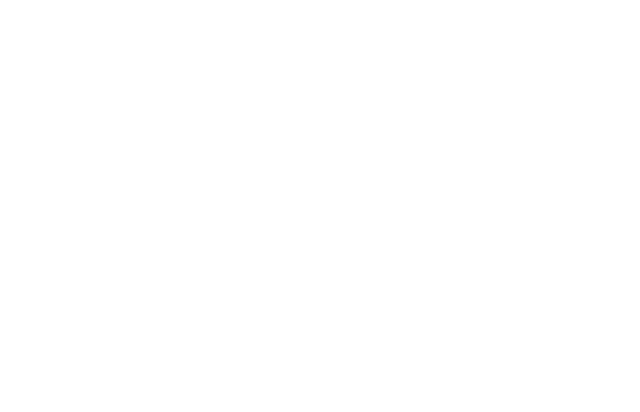
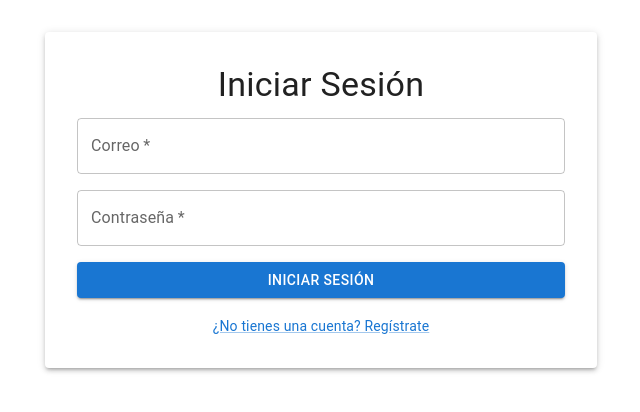
Before and after one commit to Brayan0304/sgafrontend, a React (Create React App) app in the folder sga-frontend/: page /login in a window 1280 px wide. Before the commit this address had no page. Shown: the top 412 px of the page, without its empty margins (319-959 px from the left). Built offline with nearby package versions, Linux system fonts and the light colour scheme.

Commit message:
Inicio de sesion

```diff
--- a/sga-frontend/src/App.js
+++ b/sga-frontend/src/App.js
@@ -1,22 +1,42 @@
-import React from 'react';
-import { BrowserRouter as Router, Routes, Route } from 'react-router-dom';
+import React, { useState } from 'react';
+import { BrowserRouter as Router, Routes, Route, Navigate } from 'react-router-dom';
 import Home from './components/Home';
 import Addsalary from './components/Addsalary';
 import Addstaff from './components/Addstaff';
 import Reports from './components/Reports';
 import Settings from './components/Settings';
+import Login from './components/Login';
 
 function App() {
+  const [isAuthenticated, setIsAuthenticated] = useState(false);
+
+  const handleLogin = () => {
+    setIsAuthenticated(true); // Esto se activará al iniciar sesión exitosamente
+  };
+
   return (
     <Router>
       <Routes>
-        <Route path="/" element={<Home />}>
+        <Route
+          path="/"
+          element={
+            isAuthenticated ? (
+              <Home />
+            ) : (
+              <Navigate to="/login" replace />
+            )
+          }
+        >
           <Route index element={<Addstaff />} />
           <Route path="addsalary" element={<Addsalary />} />
           <Route path="addstaff" element={<Addstaff />} />
           <Route path="reports" element={<Reports />} />
           <Route path="settings" element={<Settings />} />
         </Route>
+        <Route
+          path="/login"
+          element={<Login onLogin={handleLogin} />}
+        />
       </Routes>
     </Router>
   );
--- /dev/null
+++ b/sga-frontend/src/components/Login.js
@@ -0,0 +1,150 @@
+import React, { useState } from 'react';
+import { useNavigate } from 'react-router-dom';
+import axios from 'axios';
+import {
+  Container,
+  Typography,
+  TextField,
+  Button,
+  Grid,
+  Paper,
+  Link,
+} from '@mui/material';
+
+const Login = ({ onLogin }) => {
+  const [formData, setFormData] = useState({ email: '', password: '' });
+  const [showRegister, setShowRegister] = useState(false);
+  const navigate = useNavigate();
+
+  const handleChange = (e) => {
+    setFormData({ ...formData, [e.target.name]: e.target.value });
+  };
+
+  const handleLoginSubmit = async (e) => {
+    e.preventDefault();
+    try {
+      const response = await axios.post('http://127.0.0.1:8000/api/login', formData);
+      alert(`Bienvenido ${response.data.user.name}`);
+      onLogin(); // Activa la autenticación en el componente principal
+      navigate('/'); // Redirige al Home
+    } catch (error) {
+      console.error(error.response.data);
+      alert('Credenciales incorrectas');
+    }
+  };
+
+  const handleRegisterSubmit = async (e) => {
+    e.preventDefault();
+    try {
+      const response = await axios.post('http://127.0.0.1:8000/api/register', formData);
+      alert(response.data.message);
+      setShowRegister(false); // Cambia a la pantalla de login tras registro exitoso
+    } catch (error) {
+      console.error(error.response.data);
+      alert('Error en el registro');
+    }
+  };
+
+  return (
+    <Container maxWidth="sm">
+      <Paper elevation={3} style={{ padding: '2rem', marginTop: '2rem' }}>
+        <Typography variant="h4" gutterBottom align="center">
+          {showRegister ? 'Registro' : 'Iniciar Sesión'}
+        </Typography>
+        <form onSubmit={showRegister ? handleRegisterSubmit : handleLoginSubmit}>
+          <Grid container spacing={2}>
+            {showRegister && (
+              <>
+                <Grid item xs={12}>
+                  <TextField
+                    fullWidth
+                    name="id"
+                    label="NIT de la Empresa"
+                    variant="outlined"
+                    onChange={handleChange}
+                    required
+                  />
+                </Grid>
+                <Grid item xs={12}>
+                  <TextField
+                    fullWidth
+                    name="name"
+                    label="Nombre"
+                    variant="outlined"
+                    onChange={handleChange}
+                    required
+                  />
+                </Grid>
+                <Grid item xs={12}>
+                  <TextField
+                    fullWidth
+                    name="direccion"
+                    label="Dirección"
+                    variant="outlined"
+                    onChange={handleChange}
+                    required
+                  />
+                </Grid>
+                <Grid item xs={12}>
+                  <TextField
+                    fullWidth
+                    name="telefono"
+                    label="Teléfono"
+                    variant="outlined"
+                    onChange={handleChange}
+                    required
+                  />
+                </Grid>
+              </>
+            )}
+            <Grid item xs={12}>
+              <TextField
+                fullWidth
+                name="email"
+                label="Correo"
+                type="email"
+                variant="outlined"
+                onChange={handleChange}
+                required
+              />
+            </Grid>
+            <Grid item xs={12}>
+              <TextField
+                fullWidth
+                name="password"
+                label="Contraseña"
+                type="password"
+                variant="outlined"
+                onChange={handleChange}
+                required
+              />
+            </Grid>
+            <Grid item xs={12}>
+              <Button
+                fullWidth
+                type="submit"
+                variant="contained"
+                color="primary"
+              >
+                {showRegister ? 'Registrar' : 'Iniciar Sesión'}
+              </Button>
+            </Grid>
+            <Grid item xs={12} align="center">
+              <Link
+                component="button"
+                variant="body2"
+                onClick={() => setShowRegister(!showRegister)}
+              >
+                {showRegister
+                  ? '¿Ya tienes una cuenta? Inicia sesión'
+                  : '¿No tienes una cuenta? Regístrate'}
+              </Link>
+            </Grid>
+          </Grid>
+        </form>
+      </Paper>
+    </Container>
+  );
+};
+
+export default Login;
```
